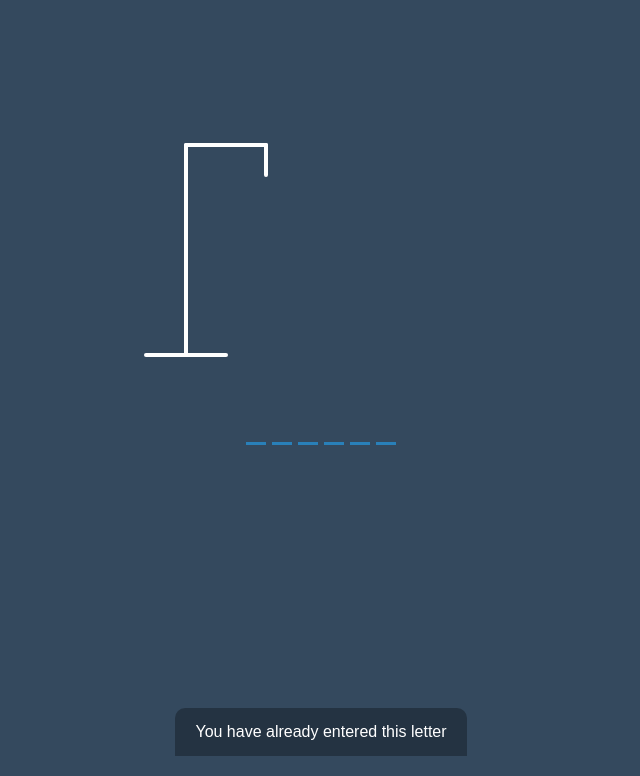
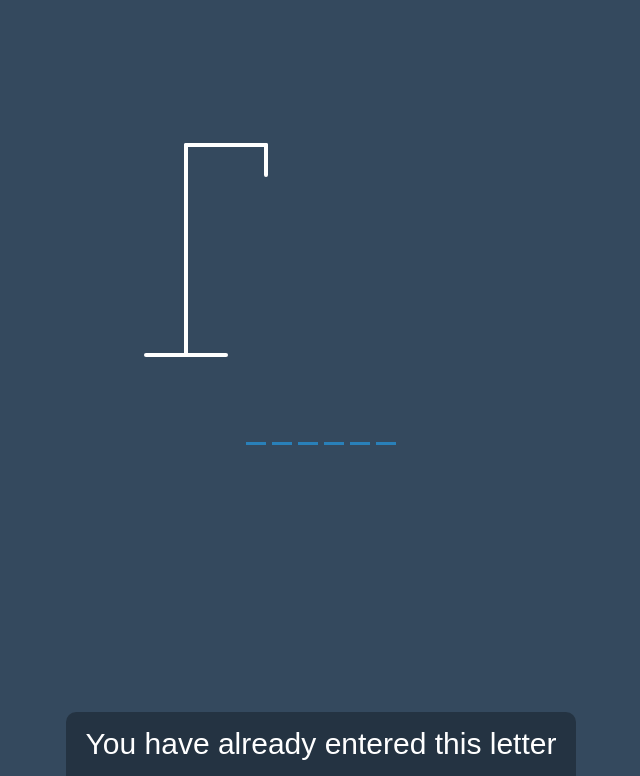
Before and after one commit to Maks-Chornyi/handman-game, a plain HTML site: page index.html in a window 1280 px wide. Shown: the part 94-870 px from the top of the page, without its empty margins (319-959 px from the left). Drawn offline with Linux system fonts and the light colour scheme.

Commit message:
changed size of notification's letters

```diff
--- a/style.css
+++ b/style.css
@@ -117,8 +117,9 @@ h1 {
   background-color: rgba(0, 0, 0, 0.3);
   border-radius: 10px 10px 0 0;
   padding: 15px 20px;
+  font-size: 30px;
   position: absolute;
-  bottom: -50px;
+  bottom: -70px;
 }
 
 .notification-container p {
@@ -126,5 +127,5 @@ h1 {
 }
 
 .notification-container.show {
-  transform: translateY(-50px);
+  transform: translateY(-70px);
 }
```
